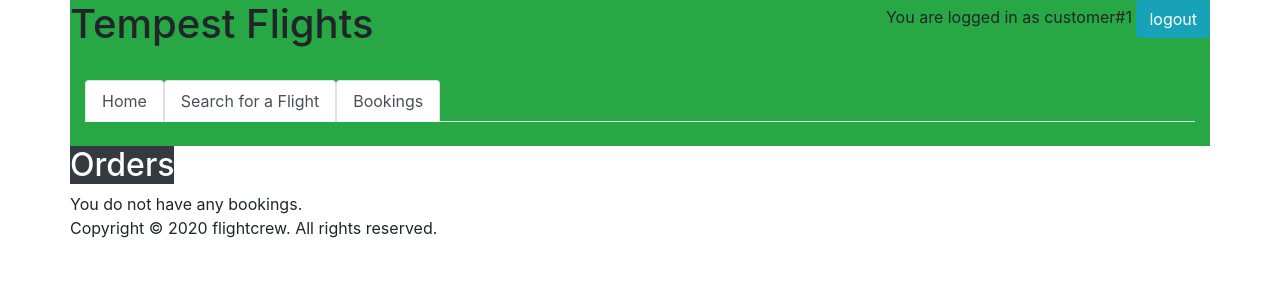
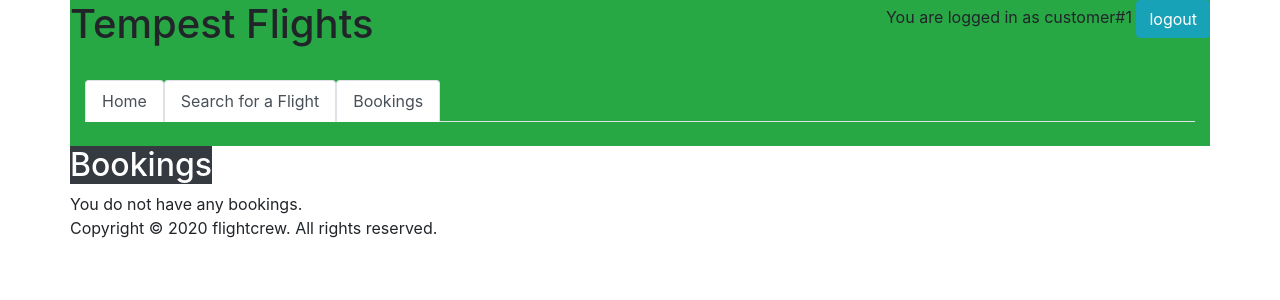
Before and after one commit to Eyo123/ISAD251REF, a PHP site: page /bookings.php in a window 1280 px wide. Shown: the top 300 px of the page. Run offline with PHP 8.4, Linux system fonts and the light colour scheme; the visitor is signed in with stand-in values (Sample User, id 1).

Commit message:
update to avoid booking/searching past dates

```diff
--- a/SQL/database.sql
+++ b/SQL/database.sql
@@ -121,6 +121,10 @@ DELIMITER //
 
 CREATE PROCEDURE pr_searchFlights(p_origin VARCHAR(20),p_destination VARCHAR(20),p_date DATE)
 BEGIN
+	IF p_date < CURRENT_DATE()
+	THEN
+		SET p_date = CURRENT_DATE();
+	END IF;
 	SELECT FlightPlanCode, FlightPlanOrigin, FlightPlanDestination, JourneyDate, JourneyID
 	FROM FlightPlan, Journey
 	WHERE FlightPlan.FlightPlanID = Journey.FlightPlanID
@@ -157,6 +161,7 @@ BEGIN
 	WHERE FlightPlan.FlightPlanID = Journey.FlightPlanID
 	AND Journey.JourneyID = Booking.JourneyID
 	AND Booking.CustomerID = p_customerID
+	AND JourneyDate >= CURRENT_DATE()
 	AND Booking.BookingStatus = 'booked';
 END;
 
--- a/htdocs/bookings.php
+++ b/htdocs/bookings.php
@@ -1,6 +1,6 @@
 <?php
 
-$page_title = "Orders";
+$page_title = "Bookings";
 
 include_once('includes/header.html');
 require_once('database_classes/database.php');
@@ -17,7 +17,7 @@ if (!isset($_SESSION['customerId']))
 <section role="contentinfo" aria-label="Flightcrew bookings page">
 <div class="container">
     <div class="row">
-        <h2 class="bg-dark text-white">Orders</h2>
+        <h2 class="bg-dark text-white">Bookings</h2>
     </div>
 	<div class="row">
         <?php
--- a/htdocs/main2.php
+++ b/htdocs/main2.php
@@ -8,6 +8,7 @@ require_once('database_classes/database.php');
 ?>
 
 <body>
+
     <form action="search_results.php" method="post">
     <div class="booking-form-box">
 
--- a/htdocs/search.php
+++ b/htdocs/search.php
@@ -81,7 +81,7 @@ if($_SERVER['REQUEST_METHOD']=='POST')
             </div>
             <div class="form-group">
                 <label for="date">Date:</label>
-                <input type="text" name="date" class="form-control" id="date" size="50"
+                <input type="date" name="date" class="form-control" id="date" size="50"
                        value="<?php if (isset($_POST['date'])) echo $_POST['date']; ?>" required>
             </div>
             <div class="form-group">
```
